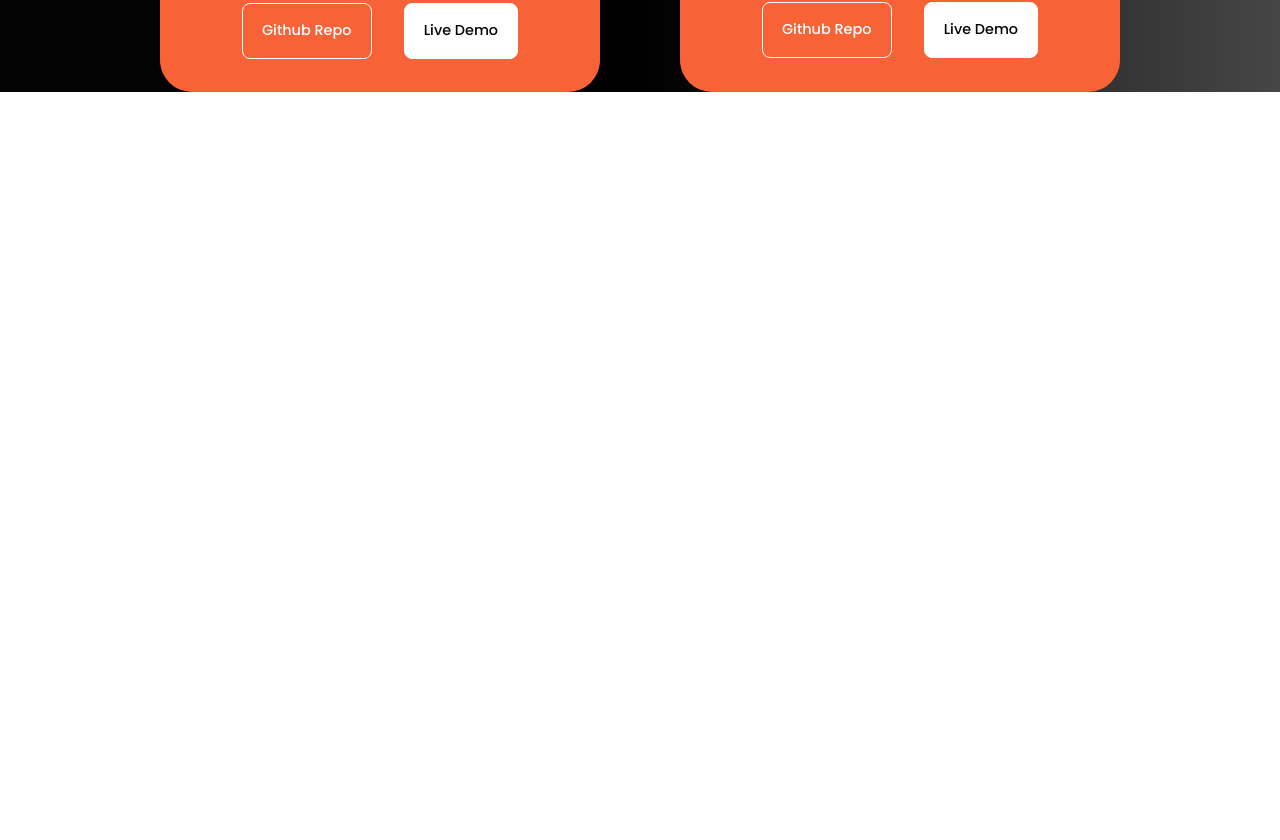
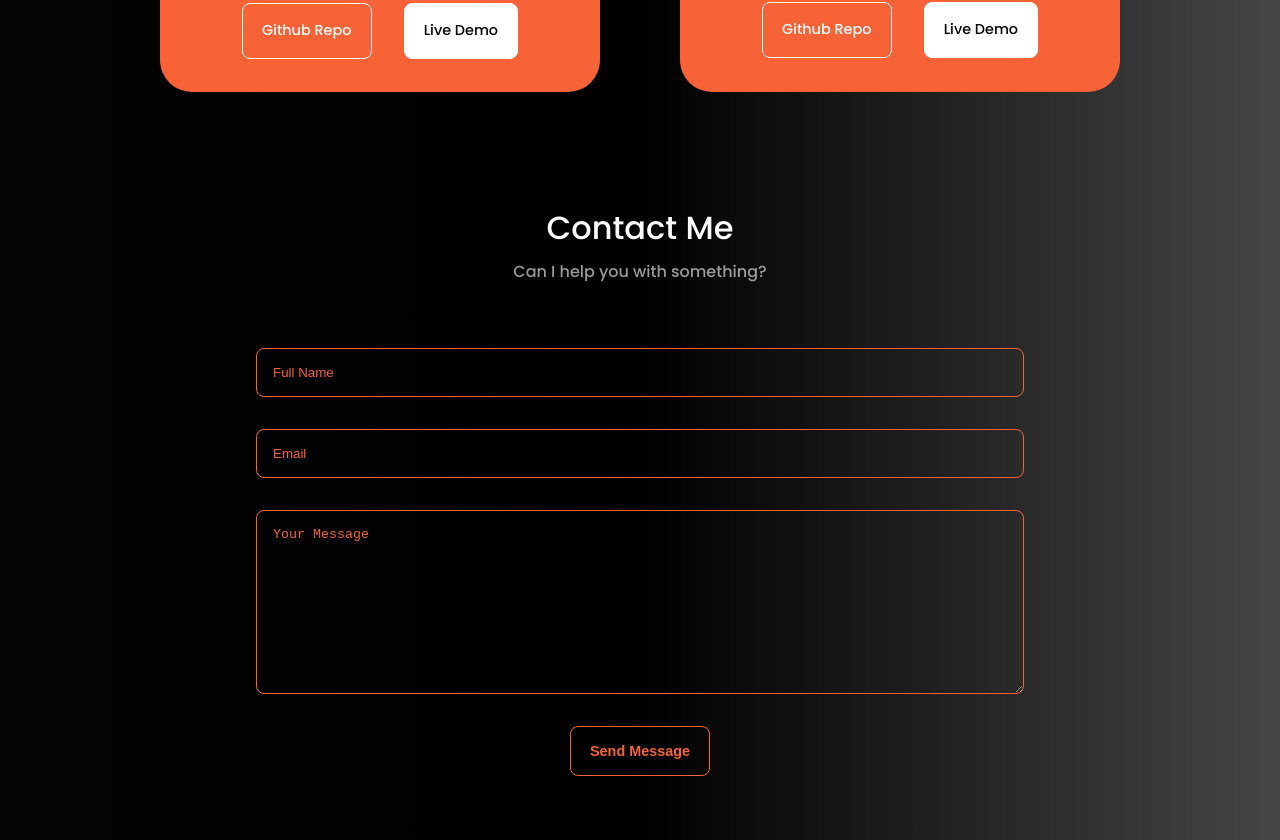
Before and after one commit to Devesh225/Portfolio, a React (Create React App) app: page / in a window 1280 px wide. Shown: the part 4763-5603 px from the top of the page. Before the commit the page ends 4855 px from the top, so only its background shows below. Built offline with nearby package versions, Linux system fonts and the light colour scheme.

Commit message:
Rendering Contact Component

```diff
--- a/src/App.js
+++ b/src/App.js
@@ -1,5 +1,6 @@
 import React, { Fragment } from 'react'
 import About from './components/about/About';
+import Contact from './components/contact/Contact';
 import Header from './components/header/Header';
 import Navbar from './components/navbar/Navbar';
 import Portfolio from './components/portfolio/Portfolio';
@@ -15,6 +16,7 @@ function App() {
       <Skills />
       <Services />
       <Portfolio />
+      <Contact />
     </Fragment>
   )
 }
```
